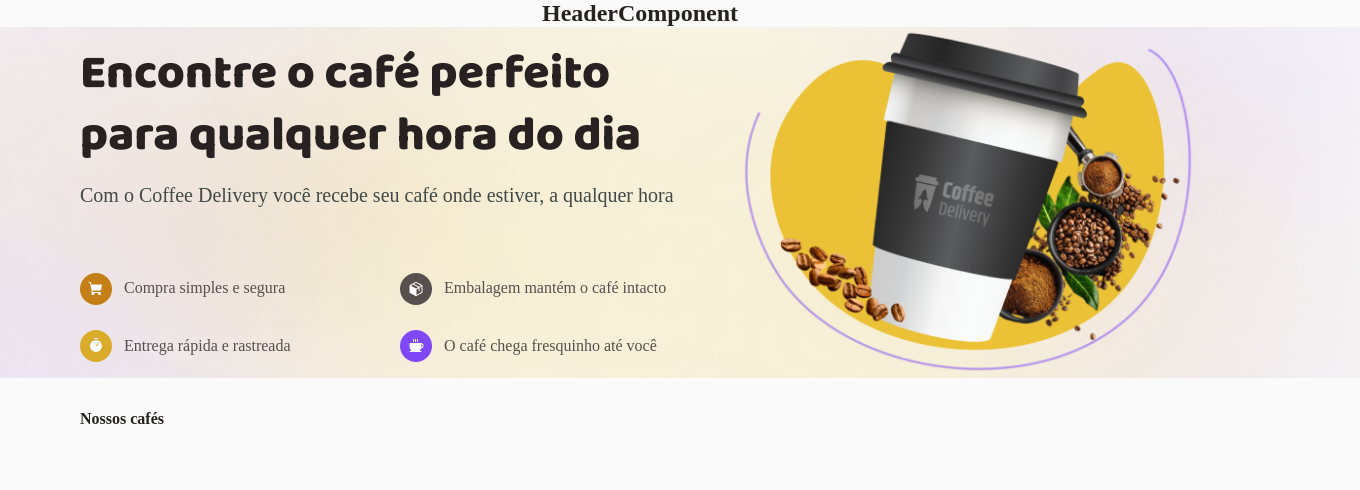
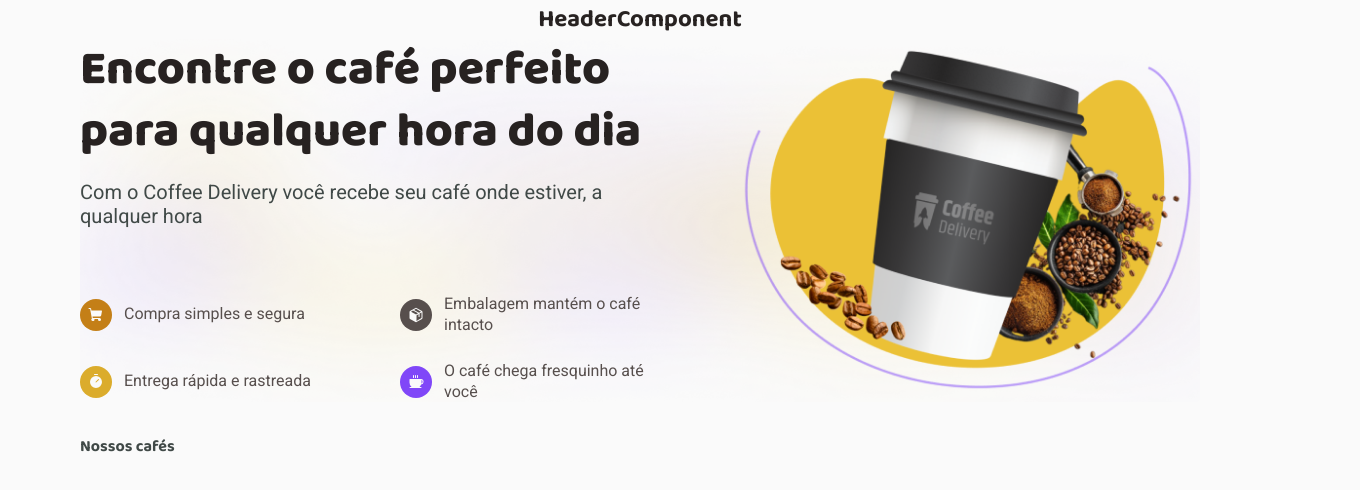
Before and after one commit to martins20/coffee-delivery, a React (Vite) app: page / in a window 1280 px wide. Shown: the top 490 px of the page, 1360 px wide, since content can reach past the window. Built offline with nearby package versions, Linux system fonts and the light colour scheme.

Commit message:
fix: blur layer on home page

```diff
--- a/src/pages/home/index.tsx
+++ b/src/pages/home/index.tsx
@@ -65,7 +65,7 @@
       </FirstHomeSection>
 
       <SecondHomeSection>
-        <h1>Nossos cafés</h1>
+        <h2>Nossos cafés</h2>
       </SecondHomeSection>
     </HomePageContainer>
   );
--- a/src/pages/home/styles.ts
+++ b/src/pages/home/styles.ts
@@ -29,18 +29,23 @@
 
   position: relative;
 
+
+
+
   #background-layer {
     position: absolute;
     top: 0;
-    left: -100vw;
+    left: 0;
 
-    min-width: 200vw;
-    max-width: 200vw;
+
+    min-width: 100%;
+    max-width: 100%;
 
     height: 100%;
 
-    object-fit: cover;
     z-index: 1;
+
+    opacity: .7;
   }
 
   > img {
@@ -124,6 +129,10 @@
   display: flex;
   flex-direction: column;
 
+  > h2 {
+    font-size: 1rem;
+  }
+
   > ul {
     display: grid;
     grid-column-gap: 2rem;
--- a/src/styles/global-style.ts
+++ b/src/styles/global-style.ts
@@ -15,7 +15,9 @@
 
     @media(max-width: 400px) {
       font-size: 65%;
-  }
+    }
+
+
   }
 
   body, #root {
@@ -27,8 +29,15 @@
 
     background: ${({ theme }) => theme.dynamic.background};
     color: ${({ theme }) => theme.dynamic.text};
+
+    font-family: "Roboto", sans-serif;
+
     }
 
+
+  h1, h2, h3, h4, h5, h6 {
+    font-family: "Baloo 2", sans-serif;
+  }
 
   h1 {
     color: ${({ theme }) => theme.dynamic.title}
```
